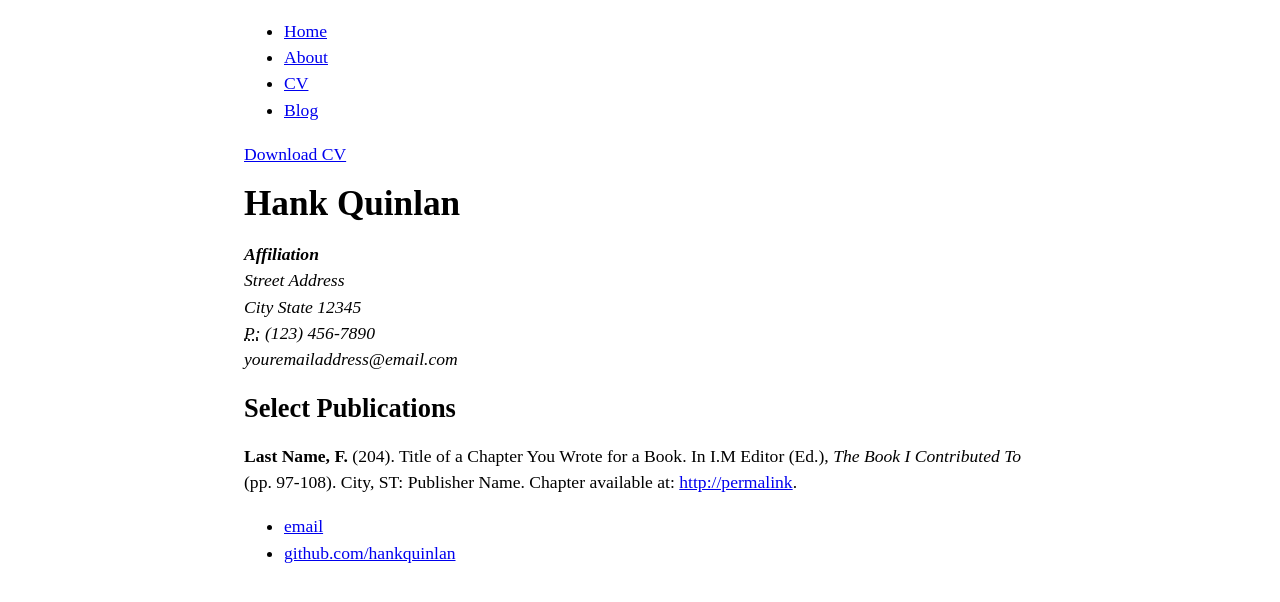
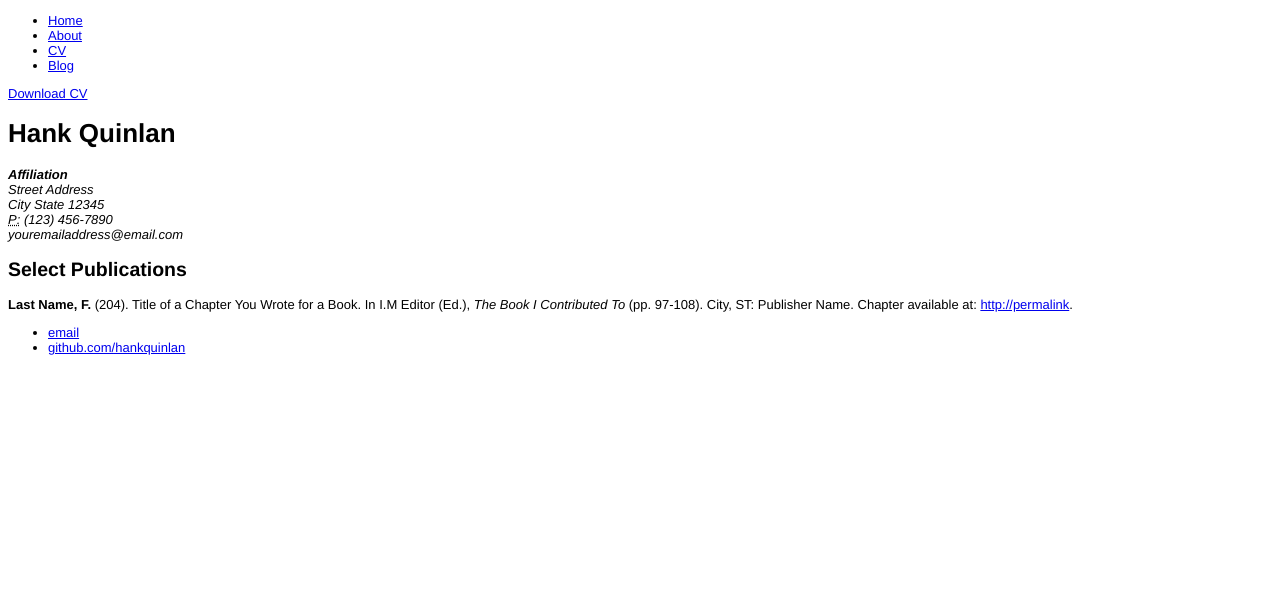
Before and after one commit to julianrdcosta/julianrdcosta.github.io, a Jekyll site: the page built from cv/index.html, in a window 1280 px wide. Shown: the top 602 px of the page. Built offline with Jekyll 4.4.1, drawn with Linux system fonts in a browser that asks for light colours.

Commit message:
Update default.html

```diff
--- a/_layouts/default.html
+++ b/_layouts/default.html
@@ -3,7 +3,7 @@
   <head>
     <title>{{ page.title }}</title>
 
-    <link rel="stylesheet" type="text/css" href="/txti.css">
+    <link rel="stylesheet" type="text/css" href="/pc.css">
 
   </head>
 
```
